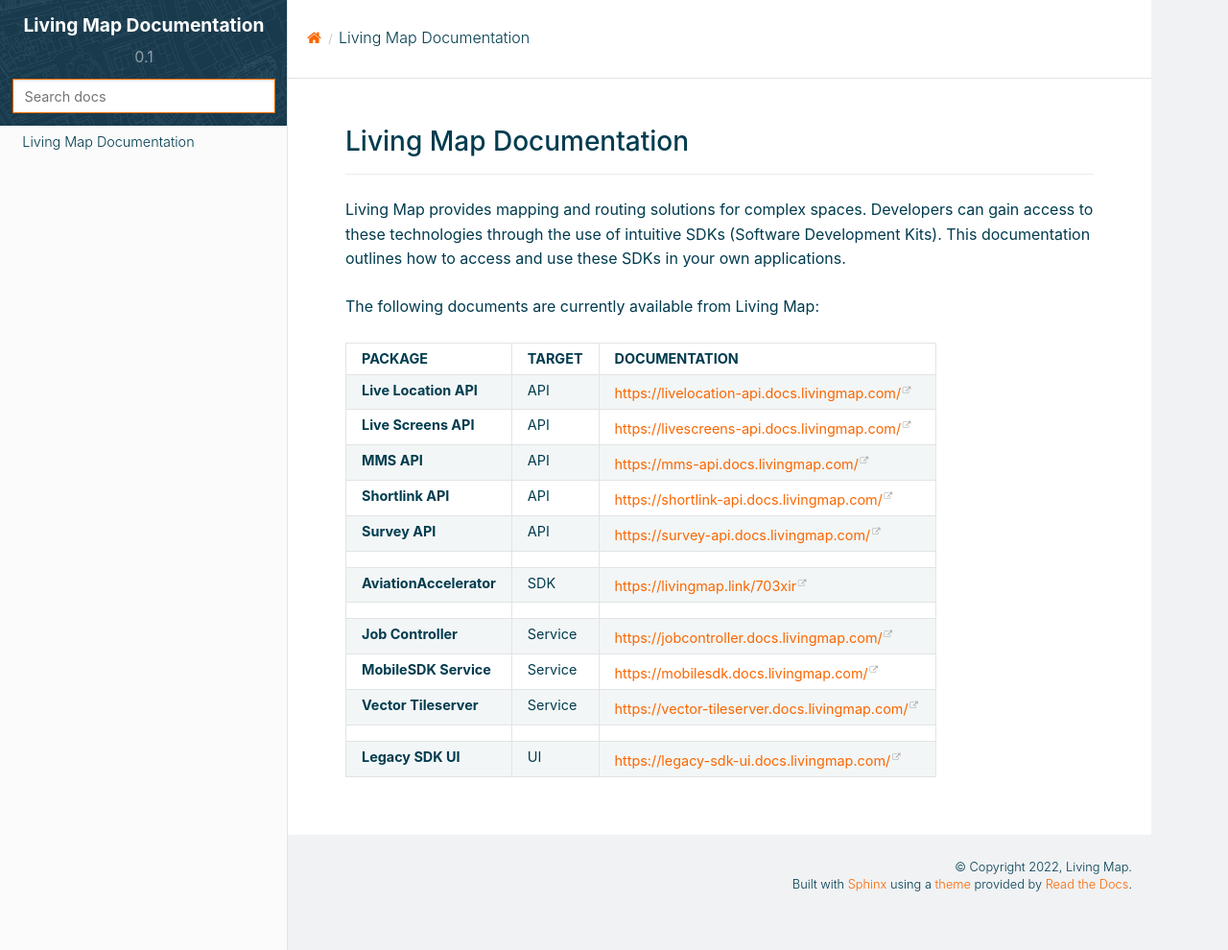
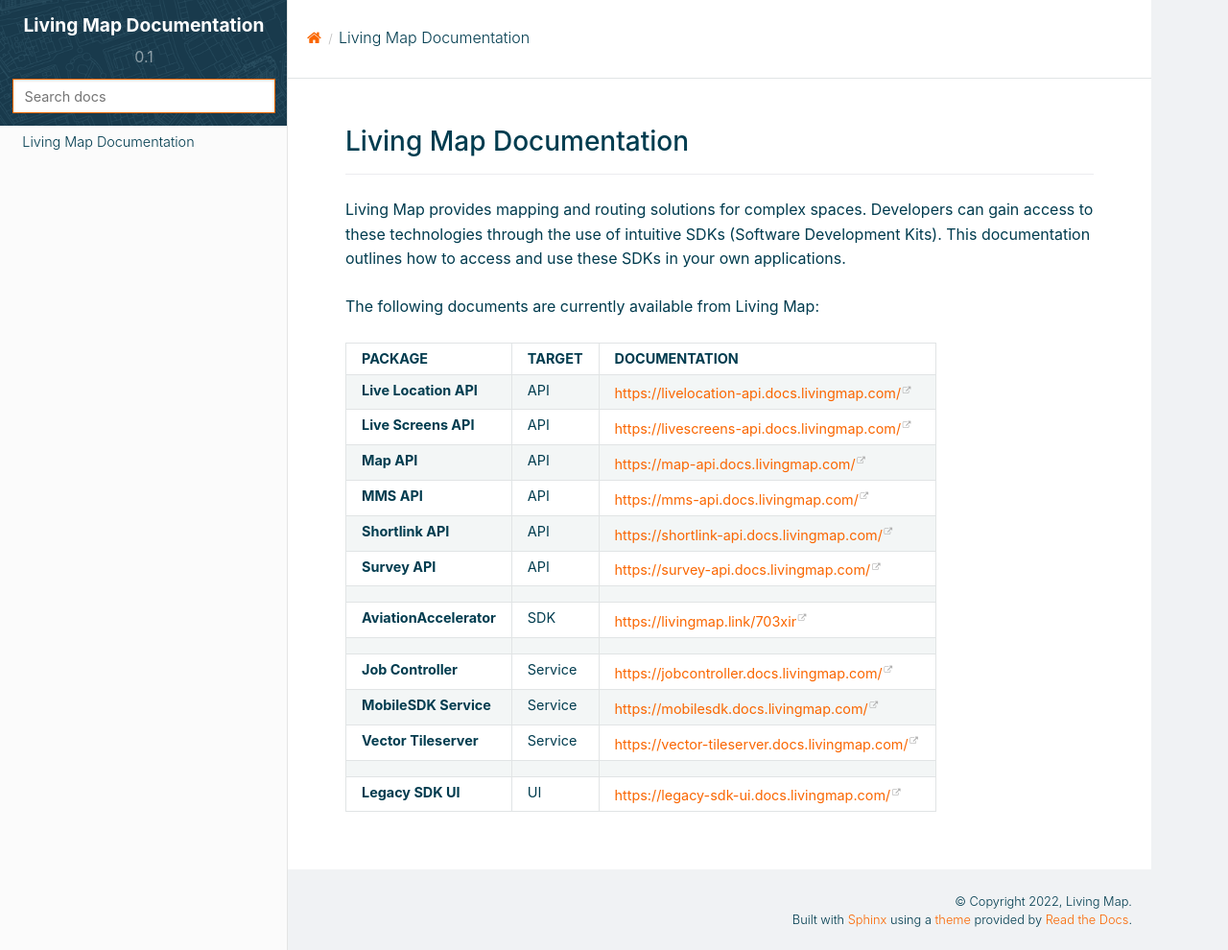
Before and after one commit to livingmap/documentation, a Sphinx documentation site: the page built from source/index.rst, in a window 1280 px wide and 990 px high. Shown: the whole window at 96% size. Built offline with Sphinx 7.4.7 and the Read the Docs theme 2.0.0, drawn with Linux system fonts in a browser that asks for light colours.

Commit message:
Adding Map API URL to list

```diff
--- a/source/index.rst
+++ b/source/index.rst
@@ -13,6 +13,8 @@
 | **Live Location API**     | API                   | `<https://livelocation-api.docs.livingmap.com/>`_             |
 +---------------------------+-----------------------+---------------------------------------------------------------+
 | **Live Screens API**      | API                   | `<https://livescreens-api.docs.livingmap.com/>`_              |
++---------------------------+-----------------------+---------------------------------------------------------------+
+| **Map API**               | API                   | `<https://map-api.docs.livingmap.com/>`_                      |
 +---------------------------+-----------------------+---------------------------------------------------------------+
 | **MMS API**               | API                   | `<https://mms-api.docs.livingmap.com/>`_                      |
 +---------------------------+-----------------------+---------------------------------------------------------------+
```
